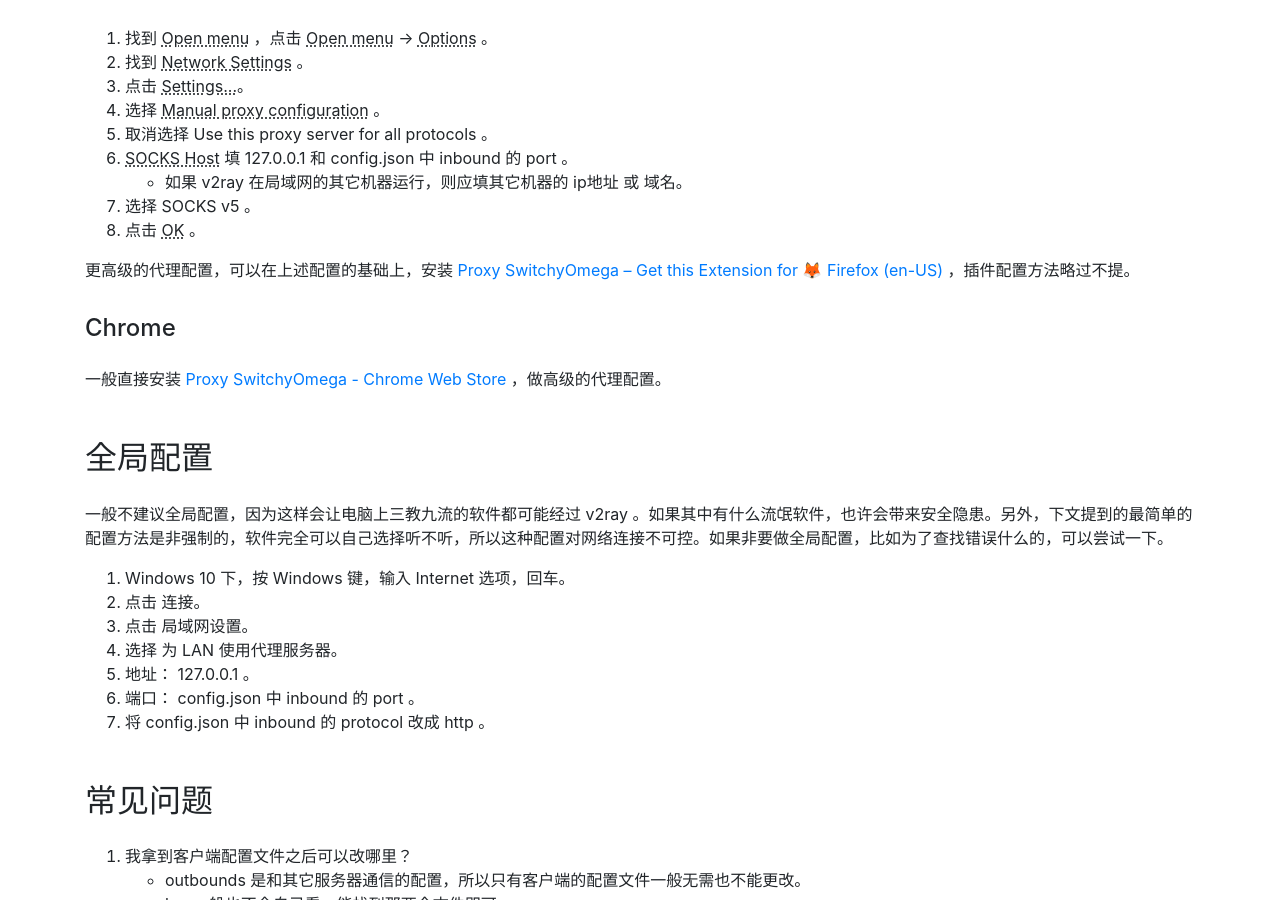
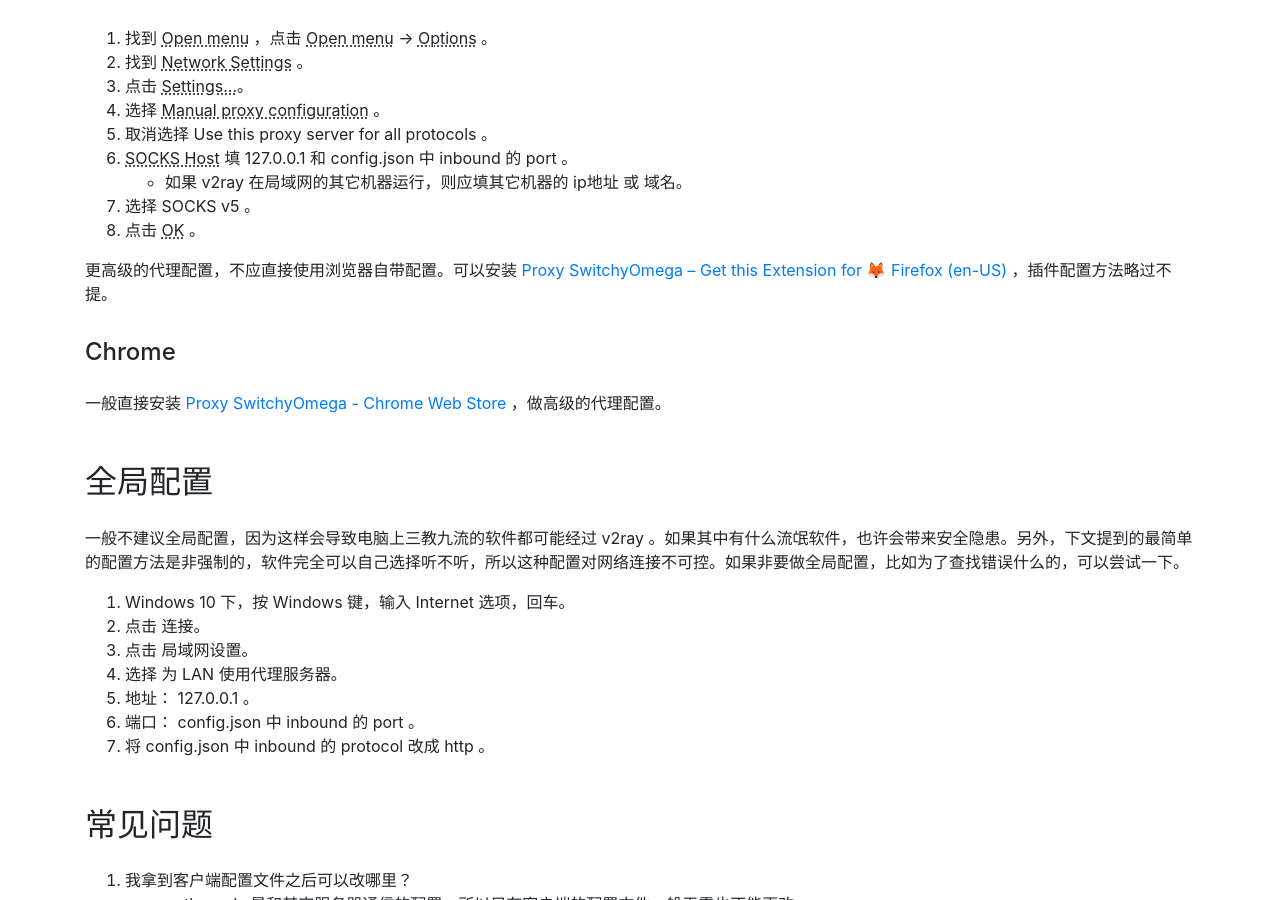
Before and after one commit to centixkadon/centixkadon.github.io, a Jekyll site: the page built from _blogs/app/v2ray/introduction.md, in a window 1280 px wide and 900 px high, scrolled down 3543 px. Built offline with Jekyll 4.4.1, drawn with Linux system fonts in a browser that asks for light colours.

Commit message:
Update blog/v2ray

```diff
--- a/_blogs/app/v2ray/introduction.md
+++ b/_blogs/app/v2ray/introduction.md
@@ -159,7 +159,7 @@
 1. 选择 SOCKS v5 。
 1. 点击 OK 。
 
-更高级的代理配置，可以在上述配置的基础上，安装 [Proxy SwitchyOmega – Get this Extension for 🦊 Firefox (en-US)](https://addons.mozilla.org/en-US/firefox/addon/switchyomega/) ，插件配置方法略过不提。
+更高级的代理配置，不应直接使用浏览器自带配置。可以安装 [Proxy SwitchyOmega – Get this Extension for 🦊 Firefox (en-US)](https://addons.mozilla.org/en-US/firefox/addon/switchyomega/) ，插件配置方法略过不提。
 
 ### Chrome
 
@@ -167,7 +167,7 @@
 
 ## 全局配置
 
-一般不建议全局配置，因为这样会让电脑上三教九流的软件都可能经过 v2ray 。如果其中有什么流氓软件，也许会带来安全隐患。另外，下文提到的最简单的配置方法是非强制的，软件完全可以自己选择听不听，所以这种配置对网络连接不可控。如果非要做全局配置，比如为了查找错误什么的，可以尝试一下。
+一般不建议全局配置，因为这样会导致电脑上三教九流的软件都可能经过 v2ray 。如果其中有什么流氓软件，也许会带来安全隐患。另外，下文提到的最简单的配置方法是非强制的，软件完全可以自己选择听不听，所以这种配置对网络连接不可控。如果非要做全局配置，比如为了查找错误什么的，可以尝试一下。
 
 1. Windows 10 下，按 Windows 键，输入 Internet 选项，回车。
 1. 点击 连接。
```
